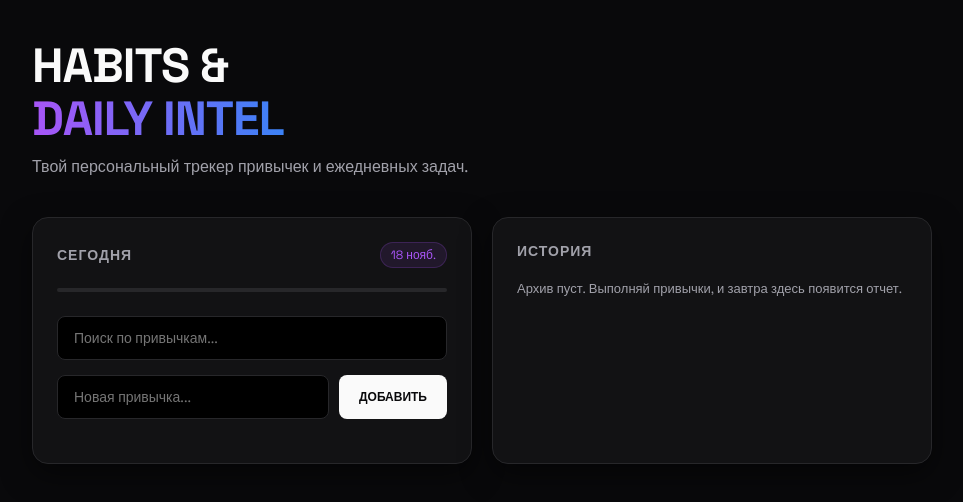
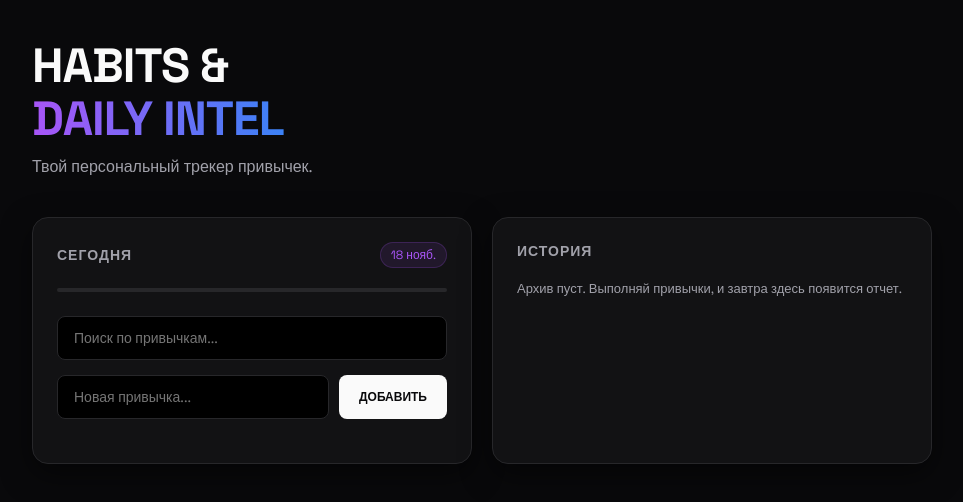
Before and after one commit to glitchcorecode/habit-tracker, a plain HTML site: page index.html in a window 1280 px wide. Shown: the whole page, without its empty margins (158-1121 px from the left). Drawn offline with Linux system fonts and the light colour scheme.

Commit message:
fix: text 1

```diff
--- a/index.html
+++ b/index.html
@@ -9,7 +9,7 @@
 <body>
     <header>
         <h1>HABITS & <br><span class="gradient-text">DAILY INTEL</span></h1>
-        <p class="subtitle">Твой персональный трекер привычек и ежедневных задач.</p>
+        <p class="subtitle">Твой персональный трекер привычек.</p>
     </header>
 
     <div class="grid-layout">
```
